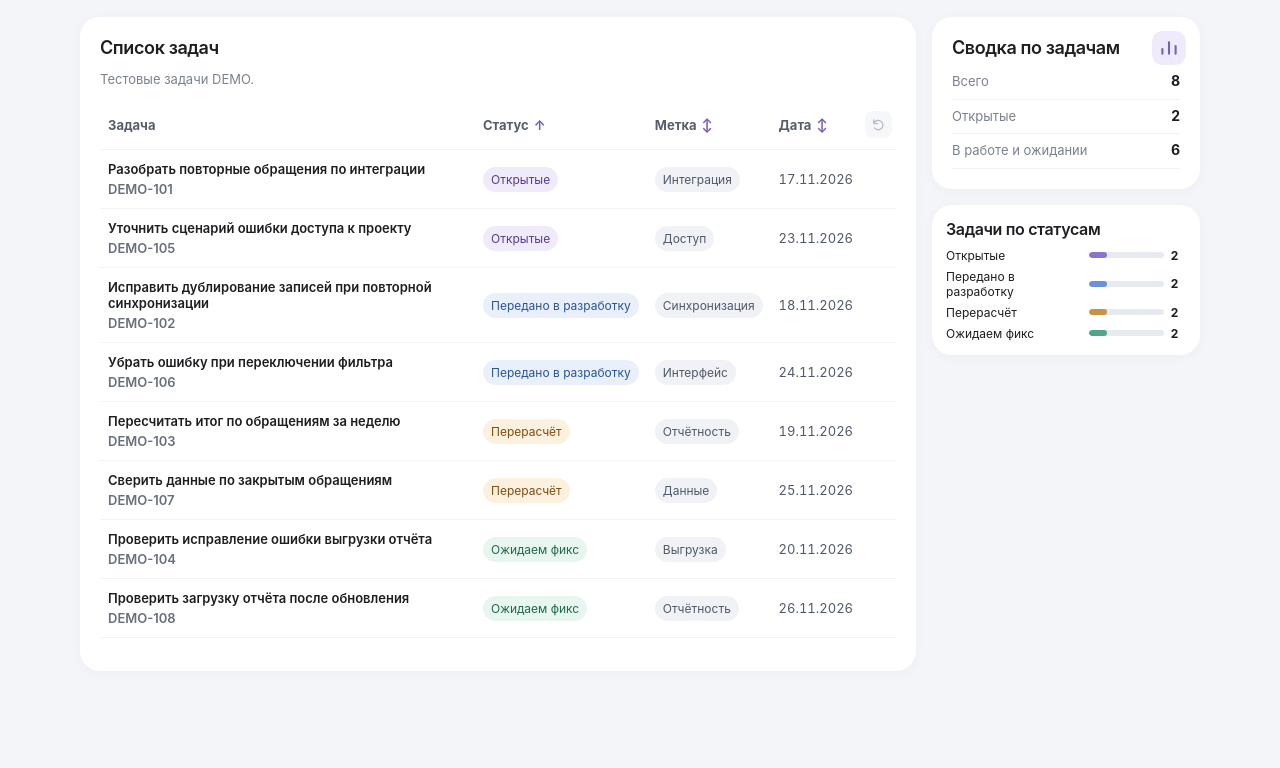
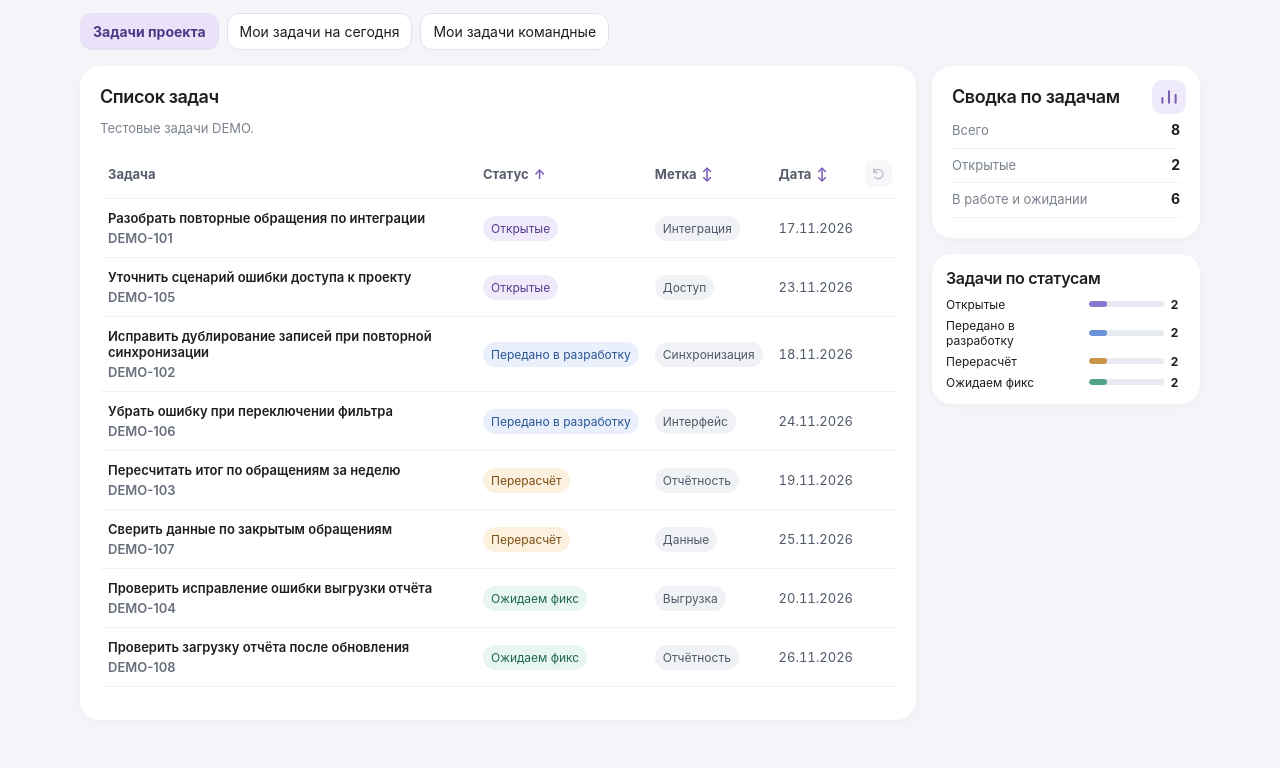
Before and after one commit to zdrastes/web, a plain HTML site: page docs/tasks.html in a window 1280 px wide. Shown: the part 183-951 px from the top of the page. Before the commit the page ends 902 px from the top, so only its background shows below. Drawn offline with Linux system fonts and the light colour scheme.

Commit message:
Add project, today, and employee team task tabs

```diff
--- a/docs/tasks.html
+++ b/docs/tasks.html
@@ -4,7 +4,7 @@
   <meta charset="utf-8">
   <meta name="viewport" content="width=device-width, initial-scale=1">
   <meta http-equiv="Content-Security-Policy" content="default-src 'none'; style-src 'self' 'unsafe-inline' https://fonts.googleapis.com; font-src https://fonts.gstatic.com; script-src 'self' 'unsafe-inline'; base-uri 'none'; form-action 'none'">
-  <title>Задачи команды · Портал L2</title>
+  <title>Задачи проекта · Портал L2</title>
   <link rel="stylesheet" href="https://fonts.googleapis.com/css2?family=Inter:wght@400;500;600;700&display=swap">
   <style>
     :root{font:14px Inter,system-ui,sans-serif;color:#1C1E21;background:#F3F5F8;--muted:#7A828E;--soft:#F0F2F5}
@@ -17,7 +17,13 @@
     main{padding:24px 0 48px}.back{display:inline-block;margin-bottom:16px;color:#54447d}
     h1{font-size:28px;font-weight:700;margin:0 0 6px;letter-spacing:-.035em}
     h2{font-size:18px;font-weight:600;margin:0;letter-spacing:-.022em}
-    .subtitle{margin:0 0 20px}
+    .subtitle{margin:0 0 16px}
+    .task-views{display:flex;flex-wrap:wrap;gap:8px;margin:0 0 16px}
+    .task-views button,#task-employee{border:1px solid #e5e0ee;border-radius:12px;padding:9px 12px;background:#fff;color:#1C1E21;font:inherit}
+    .task-views button{cursor:pointer}
+    .task-views button[aria-pressed=true]{background:#e9e2f8;color:#513886;font-weight:650}
+    .task-views button:focus-visible,#task-employee:focus-visible{outline:2px solid #765bb6;outline-offset:2px}
+    #task-employee-field{display:flex;align-items:center;gap:8px;margin-bottom:16px;flex-wrap:wrap}
     .bento{display:grid;grid-template-columns:minmax(0,1fr) minmax(230px,268px);grid-template-areas:"tasks metrics" "tasks distribution";grid-template-rows:auto 1fr;align-items:start;gap:16px}
     .card{position:relative;min-width:0;background:#FFFFFF;border-radius:20px;box-shadow:0 2px 12px rgba(16,24,40,.03);padding:20px}
     .metrics{grid-area:metrics}.distribution{grid-area:distribution;padding:14px}.distribution h2{font-size:16px}
@@ -77,8 +83,14 @@
   <header class="shell"><a href="./"><span class="mark">L2</span> Портал L2</a><span>Демо-версия</span></header>
   <main class="shell">
     <a class="back" href="./">← На главную</a>
-    <h1>Задачи команды</h1>
-    <p class="subtitle muted">Проект DEMO · синтетические данные</p>
+    <h1 id="tasks-heading">Задачи проекта</h1>
+    <p class="subtitle muted" id="tasks-subtitle">Проект DEMO · синтетические данные</p>
+    <nav class="task-views" aria-label="Разделы задач">
+      <button type="button" data-task-view="project" aria-pressed="true">Задачи проекта</button>
+      <button type="button" data-task-view="today" aria-pressed="false">Мои задачи на сегодня</button>
+      <button type="button" data-task-view="team" aria-pressed="false">Мои задачи командные</button>
+    </nav>
+    <label id="task-employee-field" hidden>Демосотрудник <select id="task-employee"></select></label>
     <div class="bento">
       <section class="card metrics" aria-labelledby="metrics-title">
         <h2 id="metrics-title">Сводка по задачам</h2>
@@ -125,6 +137,28 @@
         { id: 'DEMO-107', title: 'Сверить данные по закрытым обращениям', tag: 'Данные', status: 'recalc', date: '2026-11-25' },
         { id: 'DEMO-108', title: 'Проверить загрузку отчёта после обновления', tag: 'Отчётность', status: 'fix', date: '2026-11-26' },
       ];
+      const staffTasks = [
+        ['Анна Волкова', ['Сверить сводку по обращениям', 'Подготовить заметки к встрече команды']],
+        ['Илья Орлов', ['Проверить журнал синхронизации', 'Описать шаги воспроизведения ошибки']],
+        ['Мария Соколова', ['Пересчитать выборку по отчёту', 'Обновить справочник меток']],
+        ['Денис Лебедев', ['Проверить выгрузку за неделю', 'Собрать примеры для проверки фикса']],
+        ['Ольга Крылова', ['Проверить доступ к демопроекту', 'Обновить инструкцию для команды']],
+      ];
+      const teamTasks = staffTasks.flatMap(([, titles], employee) => titles.map((title, i) => ({
+        id: 'TEAM-' + (101 + employee * 2 + i), title, employee,
+        tag: i ? 'Командная работа' : 'Проверка',
+        status: i ? ['dev', 'fix', 'recalc'][employee % 3] : 'open',
+        date: i ? '2026-11-26' : '2026-11-25',
+      })));
+      const views = {
+        project: ['Задачи проекта', 'Проект DEMO · синтетические данные'],
+        today: ['Мои задачи на сегодня', 'Все открытые задачи проекта DEMO'],
+        team: ['Мои задачи командные', 'Тестовые задачи выбранного сотрудника'],
+      };
+      let taskView = 'project';
+      const employeeSelect = $('task-employee');
+      staffTasks.forEach(([name], i) => employeeSelect.add(new Option(name, i)));
+      const viewButtons = document.querySelectorAll('[data-task-view]');
       const labels = {
         open: 'Открытые',
         dev: 'Передано в разработку',
@@ -144,7 +178,7 @@
       } catch {}
       const getStatus = task => Object.hasOwn(labels, saved[task.id]) ? saved[task.id] : task.status;
       const tagKey = 'zdrastes.web.demo.project-task-tags.v1';
-      const tags = [...new Set(tasks.map(task => task.tag))].sort(collator.compare);
+      const tags = [...new Set([...tasks, ...teamTasks].map(task => task.tag))].sort(collator.compare);
       let savedTags = {};
       try {
         const stored = JSON.parse(localStorage.getItem(tagKey));
@@ -156,9 +190,19 @@
       let editing;
       const filters = { status: '', tag: '' };
       const resetFilters = $('reset-filters');
-      resetFilters.addEventListener('click', () => {
+      function visibleTasks() {
+        if (taskView === 'today') return tasks.filter(task => getStatus(task) === 'open');
+        if (taskView === 'team') return teamTasks.filter(task => task.employee === Number(employeeSelect.value));
+        return tasks;
+      }
+      function resetTable() {
         filters.status = '';
         filters.tag = '';
+        sortKey = 'status';
+        direction = 1;
+      }
+      resetFilters.addEventListener('click', () => {
+        resetTable();
         render();
         document.querySelector('[data-sort="status"]').focus({ preventScroll: true });
       });
@@ -206,6 +250,7 @@
         document.querySelector('[data-sort="' + editing + '"]')?.focus({ preventScroll: true });
       });
       function renderChart() {
+        const tasks = visibleTasks();
         const counts = { open: 0, dev: 0, recalc: 0, fix: 0 };
         for (const item of tasks) counts[getStatus(item)] += 1;
         $('task-total').textContent = tasks.length;
@@ -231,8 +276,8 @@
         }));
       }
      function render() {
-        resetFilters.disabled = !filters.status && !filters.tag;
-        const matches = tasks.filter(item =>
+        resetFilters.disabled = !filters.status && !filters.tag && sortKey === 'status' && direction === 1;
+        const matches = visibleTasks().filter(item =>
           (!filters.status || getStatus(item) === filters.status) &&
           (!filters.tag || getTag(item) === filters.tag)
         ).sort((a, b) => {
@@ -298,8 +343,26 @@
           render();
         });
       }
-      renderChart();
-      render();
+      function showView() {
+        const [title, subtitle] = views[taskView];
+        $('tasks-heading').textContent = title;
+        $('tasks-subtitle').textContent = subtitle;
+        $('task-employee-field').hidden = taskView !== 'team';
+        for (const button of viewButtons) {
+          button.setAttribute('aria-pressed', String(button.dataset.taskView === taskView));
+        }
+        resetTable();
+        renderChart();
+        render();
+      }
+      for (const button of viewButtons) {
+        button.addEventListener('click', () => {
+          taskView = button.dataset.taskView;
+          showView();
+        });
+      }
+      employeeSelect.addEventListener('change', showView);
+      showView();
     })();
   </script>
 </body>
```
